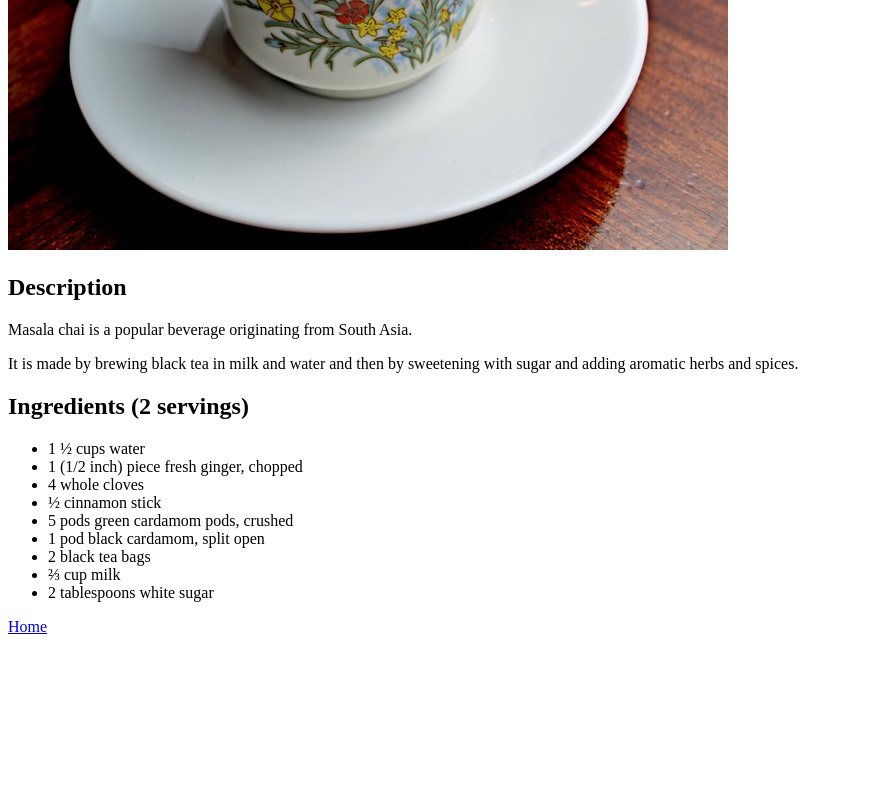
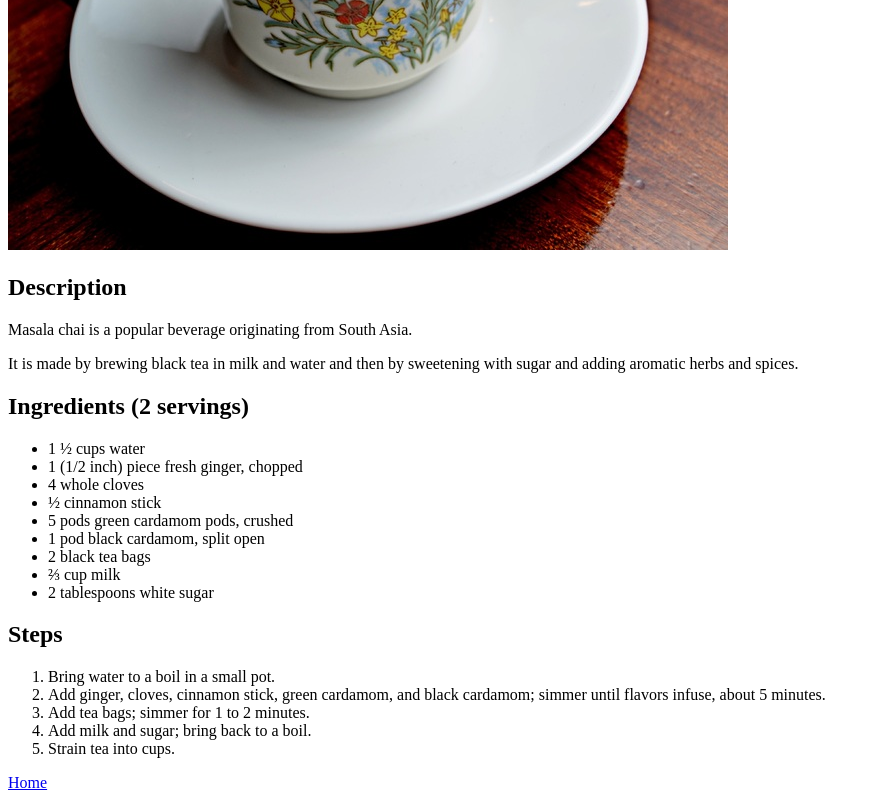
Before and after one commit to snczy33/recipes-book, a plain HTML site: page recipes/masala-chai.html in a window 1280 px wide. Shown: the part 382-1182 px from the top of the page, without its empty margins (0-880 px from the left). Before the commit the page ends 1026 px from the top, so only its background shows below. Drawn offline with Linux system fonts and the light colour scheme.

Commit message:
List steps needed to prepare masala chai

```diff
--- a/recipes/masala-chai.html
+++ b/recipes/masala-chai.html
@@ -29,6 +29,17 @@
       <li>⅔ cup milk</li>
       <li>2 tablespoons white sugar</li>
     </ul>
+    <h2>Steps</h2>
+    <ol>
+      <li>Bring water to a boil in a small pot.</li>
+      <li>
+        Add ginger, cloves, cinnamon stick, green cardamom, and black cardamom;
+        simmer until flavors infuse, about 5 minutes.
+      </li>
+      <li>Add tea bags; simmer for 1 to 2 minutes.</li>
+      <li>Add milk and sugar; bring back to a boil.</li>
+      <li>Strain tea into cups.</li>
+    </ol>
     <a href="../index.html">Home</a>
   </body>
 </html>
```
